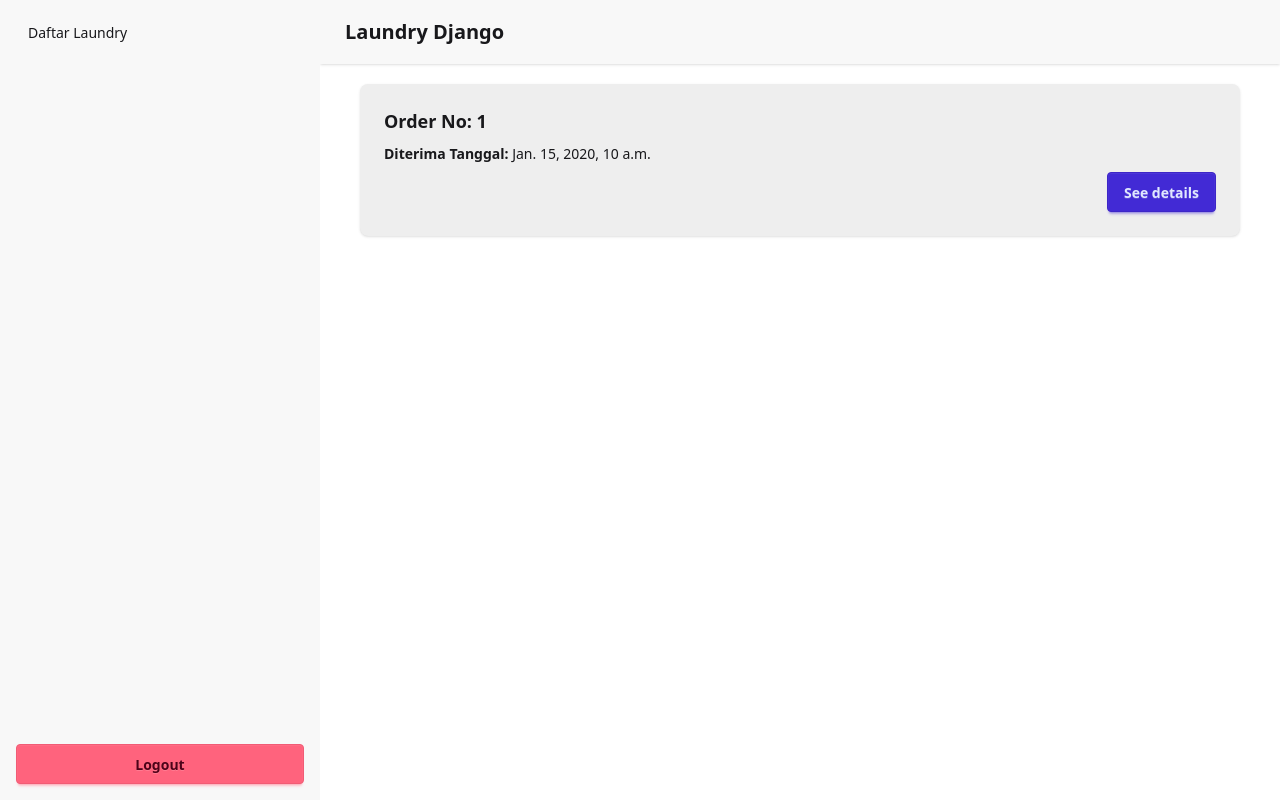
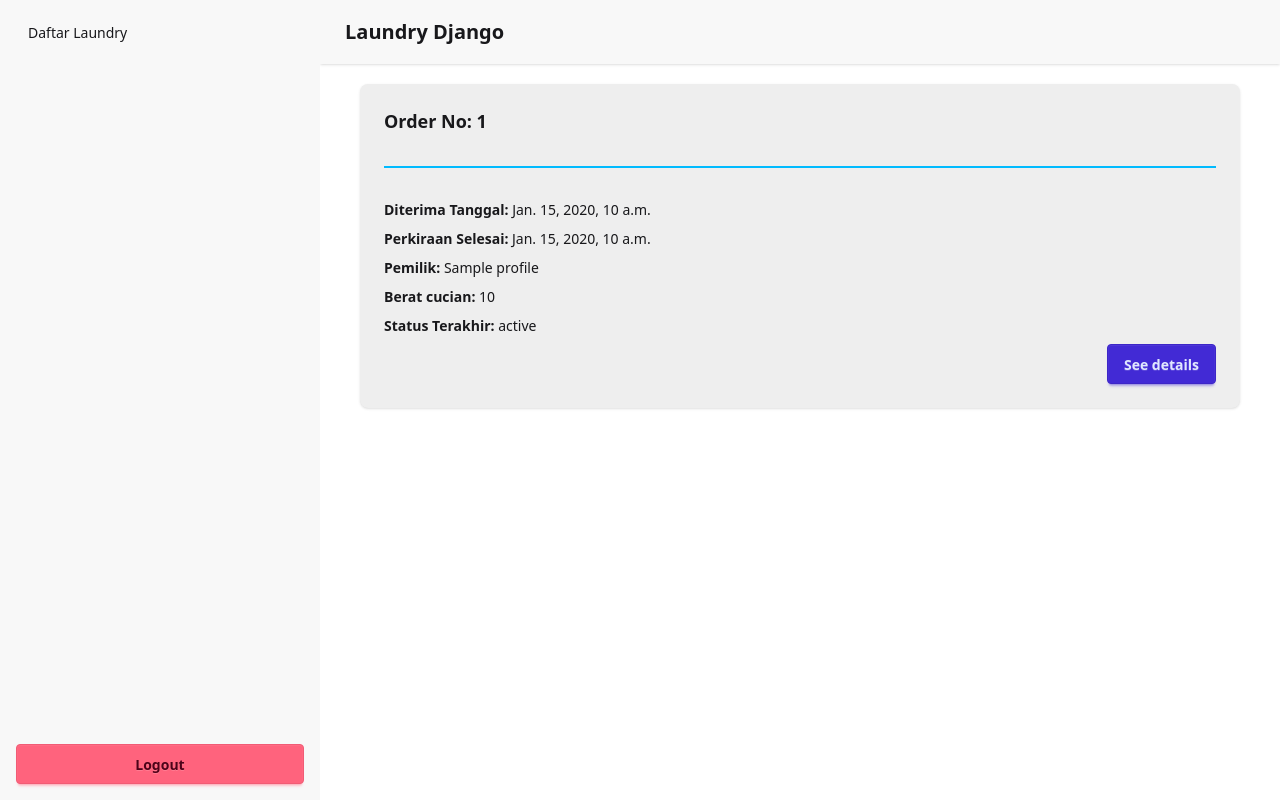
Before and after one commit to satya2221/laundry-django, a Django app: template apps/laundries/templates/laundry_order.html in a window 1280 px wide. Run offline with Django 5.2, Linux system fonts and the light colour scheme; tables that the repository leaves empty hold one stand-in row (values such as "Sample post"); the template is opened without the code that fills it: values that come from a table or form of the project are taken from there, most other values are stand-ins (such as "Sample title", 1, 10 or a date in 2020).

Commit message:
fix: Add detail in the card for Laundry Order html

```diff
--- a/apps/laundries/templates/laundry_order.html
+++ b/apps/laundries/templates/laundry_order.html
@@ -2,13 +2,20 @@
 
 {% block dashboard_content %}
     {% for laundry in laundries %}
-        <div class="card bg-base-300 w-full shadow-sm">
+        <div class="card bg-base-300 w-full shadow-sm my-4">
             <div class="card-body">
-            <h2 class="card-title">Order No: {{ laundry.id }}</h2>
-            <p><b>Diterima Tanggal:</b> {{ laundry.received_date }}</p>
-            <div class="card-actions justify-end">
-                <button class="btn btn-primary">See details</button>
-            </div>
+                <h2 class="card-title">Order No: {{ laundry.id }}</h2>
+                <div class="divider divider-info"></div>
+
+                <p><b>Diterima Tanggal:</b> {{ laundry.received_date }}</p>
+                <p><b>Perkiraan Selesai:</b> {{laundry.expected_completion_date}}</p>
+                <p><b>Pemilik:</b> {{laundry.customer.profile.name}}</p>
+                <p><b>Berat cucian:</b> {{laundry.laundryItem.quantity}} </p>
+                <p><b>Status Terakhir:</b> {{laundry.status}} </p>
+
+                <div class="card-actions justify-end">
+                    <button class="btn btn-primary">See details</button>
+                </div>
             </div>
         </div>
     {% endfor %}
--- a/static/output.css
+++ b/static/output.css
@@ -1286,6 +1286,34 @@
     grid-row-start: 1;
     min-width: calc(0.25rem * 0);
   }
+  .divider {
+    display: flex;
+    height: calc(0.25rem * 4);
+    flex-direction: row;
+    align-items: center;
+    align-self: stretch;
+    white-space: nowrap;
+    margin: var(--divider-m, 1rem 0);
+    --divider-color: color-mix(in srgb, var(--color-base-content) 10%, transparent);
+    @supports (color: color-mix(in lab, red, red)) {
+      --divider-color: color-mix(in oklab, var(--color-base-content) 10%, transparent);
+    }
+    &:before, &:after {
+      content: "";
+      height: calc(0.25rem * 0.5);
+      width: 100%;
+      flex-grow: 1;
+      background-color: var(--divider-color);
+    }
+    @media print {
+      &:before, &:after {
+        border: 0.5px solid;
+      }
+    }
+    &:not(:empty) {
+      gap: calc(0.25rem * 4);
+    }
+  }
   .m-3 {
     margin: calc(var(--spacing) * 3);
   }
@@ -1339,6 +1367,9 @@
   }
   .mx-10 {
     margin-inline: calc(var(--spacing) * 10);
+  }
+  .my-4 {
+    margin-block: calc(var(--spacing) * 4);
   }
   .my-5 {
     margin-block: calc(var(--spacing) * 5);
@@ -1657,6 +1688,11 @@
   }
   .bg-white {
     background-color: var(--color-white);
+  }
+  .divider-info {
+    &:before, &:after {
+      background-color: var(--color-info);
+    }
   }
   .p-3 {
     padding: calc(var(--spacing) * 3);
```
